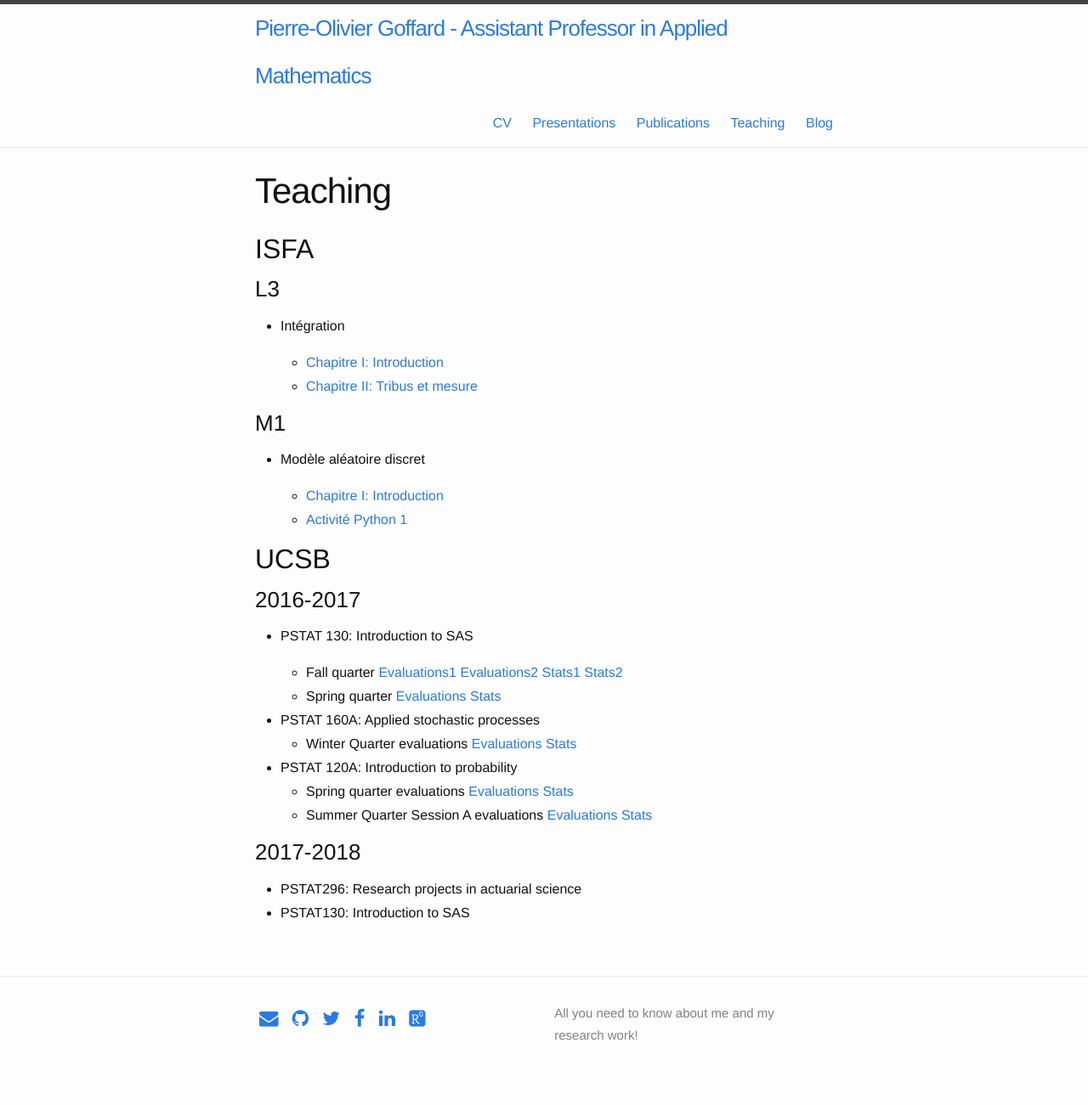
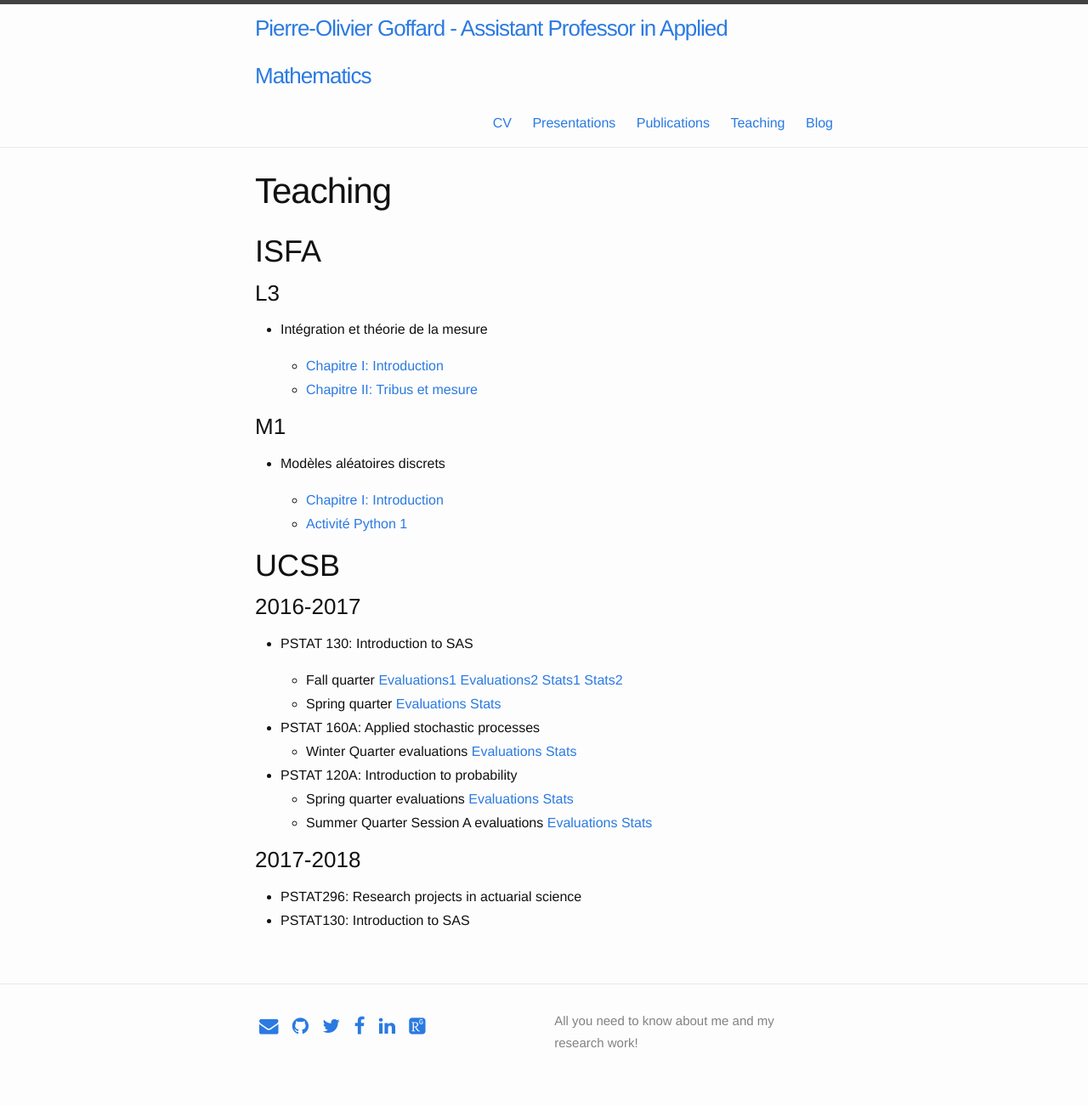
Before and after one commit to LaGauffre/LaGauffre.github.io, a Jekyll site: the page built from Teaching.md, in a window 1280 px wide. Shown: the whole page at 85% size. Built offline with Jekyll 4.4.1, drawn with Linux system fonts in a browser that asks for light colours; nearby versions of some CDN libraries; some web fonts are replaced.

Commit message:
update teaching

```diff
--- a/Teaching.md
+++ b/Teaching.md
@@ -3,23 +3,23 @@ layout: page
 title: Teaching
 permalink: /Teaching/
 ---
-## ISFA
+# ISFA
 
 ### L3
 
-* Intégration
+* Intégration et théorie de la mesure
 
   - [Chapitre I: Introduction](/Teaching/Intégration_ISFA/Chap1_Intro.pdf)
   - [Chapitre II: Tribus et mesure](/Teaching/Intégration_ISFA/Chap2_Tribu_Mesure.pdf)
 
 ### M1
 
-* Modèle aléatoire discret
+* Modèles aléatoires discrets
 
   - [Chapitre I: Introduction](/Teaching/MAD_ISFA/Chap1_MAD_Intro.pdf)
   - [Activité Python 1](/Teaching/MAD_ISFA/1. Simulation et calcul matriciel.ipynb)
 
-## UCSB
+# UCSB
 
 ### 2016-2017
 
@@ -36,6 +36,7 @@ permalink: /Teaching/
 
 
 ### 2017-2018
+
 * PSTAT296: Research projects in actuarial science
 * PSTAT130: Introduction to SAS
 
```
